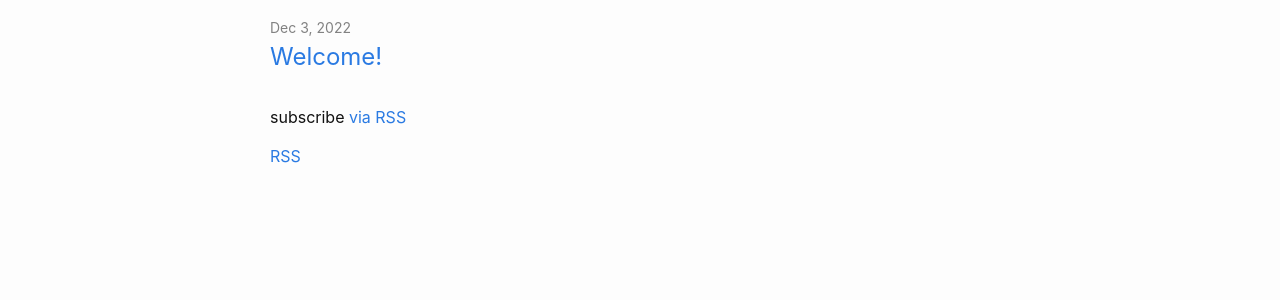
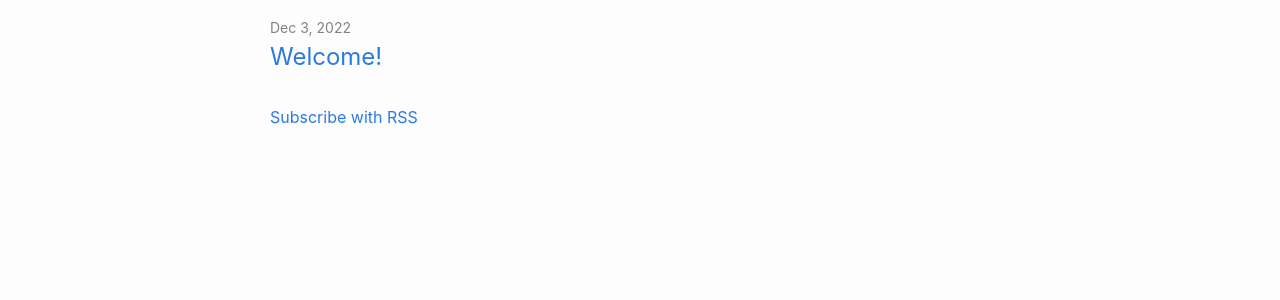
Before and after one commit to Giovanni-Tedesco/undergrad-blog, a Jekyll site: the page built from index.md, in a window 1280 px wide. Shown: the part 134-434 px from the top of the page. Built offline with Jekyll 4.4.1, drawn with Linux system fonts in a browser that asks for light colours.

Commit message:
More rss fixes

```diff
--- a/_layouts/home.html
+++ b/_layouts/home.html
@@ -27,9 +27,6 @@ layout: default
       </li>
       {%- endfor -%}
     </ul>
-
-    <p class="rss-subscribe">subscribe <a href="{{ "/feed.xml" | relative_url }}">via RSS</a></p>
-
+    <a class="btn btn-rss" href="/feed.xml" target="_blank">Subscribe with RSS</a>
   {%- endif -%}
-  <a class="btn btn-rss" href="/feed.xml" target="_blank">RSS</a>
 </div>
```
